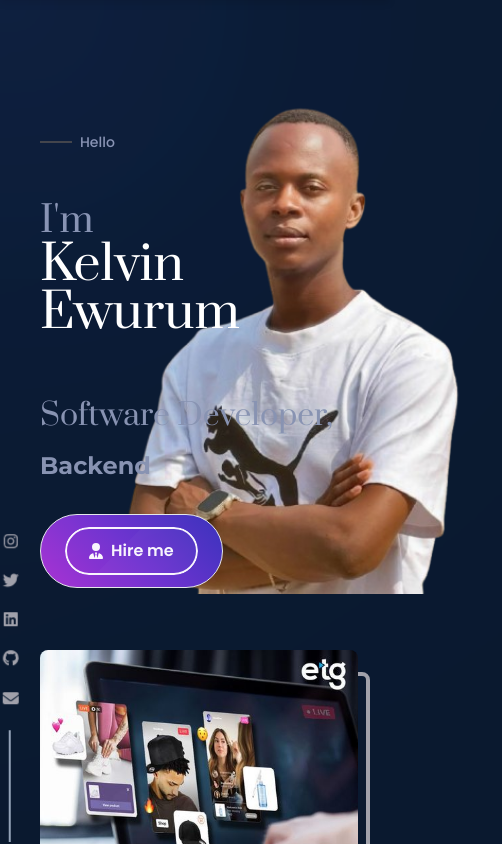
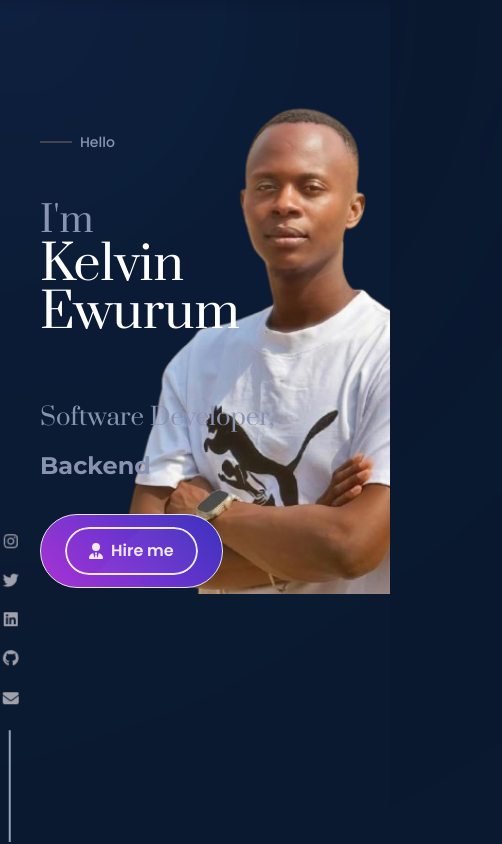
Before and after one commit to kelvinempires/portfolio-react, a React (Vite) app: page / in a window 390 px wide. Shown: the top 844 px of the page, 502 px wide, since content can reach past the window. Built offline with nearby package versions, Linux system fonts and the light colour scheme; a web font is replaced by a local one.

Commit message:
fix: adjust HeroSection styles for improved layout and overflow handling

```diff
--- a/src/components/HeroSection.jsx
+++ b/src/components/HeroSection.jsx
@@ -31,7 +31,7 @@ const HeroSection = () => {
       {/* <SocialIcons /> */}
       <div
         id="home"
-        className=" sm:h-screen  md:mt-24 mt-16 w-screen max-w-7xl mx-auto relative md:py-8 pt-12 px-8 md:px-24 sm:mt-20 sm:px-8 "
+        className="h-screen  md:mt-24 mt-16 w-screen max-w-7xl mx-auto overflow-hidden relative md:py-8 py-12 px-8 md:px-24   sm:mt-20 sm:px-8 "
       >
         <div className="relative z-10 bottom-0 mt-5 sm:mt-10">
           <div className="flex items-center gap-2">
@@ -45,7 +45,7 @@ const HeroSection = () => {
             </span>
             <span className="prata-regular block md:inline">Kelvin Ewurum</span>
             <br />
-            <span className="prata-regular text-customColor text-3xl sm:text-5xl ">
+            <span className="prata-regular text-customColor text-2xl sm:text-5xl ">
               Software Developer{", "}
             </span>
             <br className="block lg:hidden" />
```
